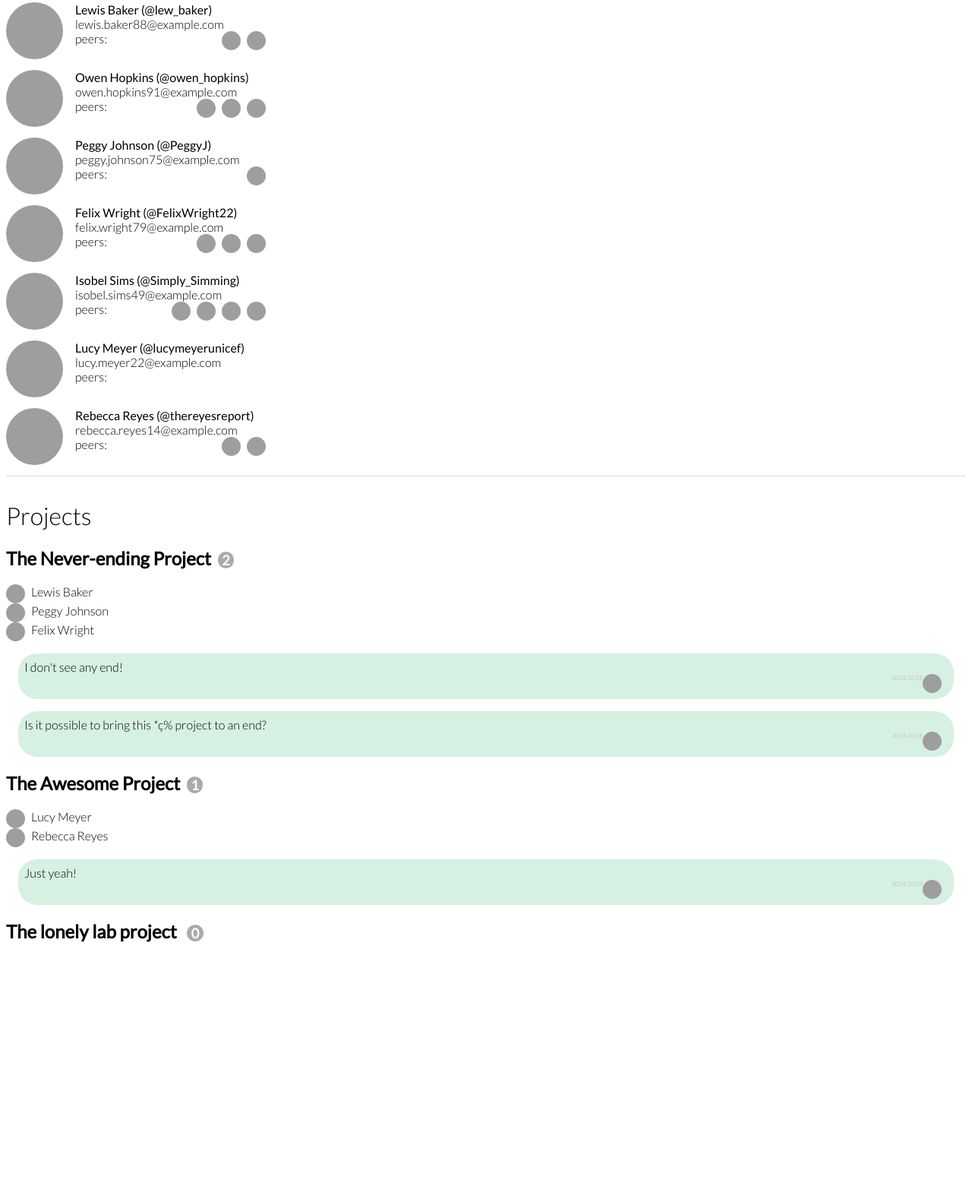
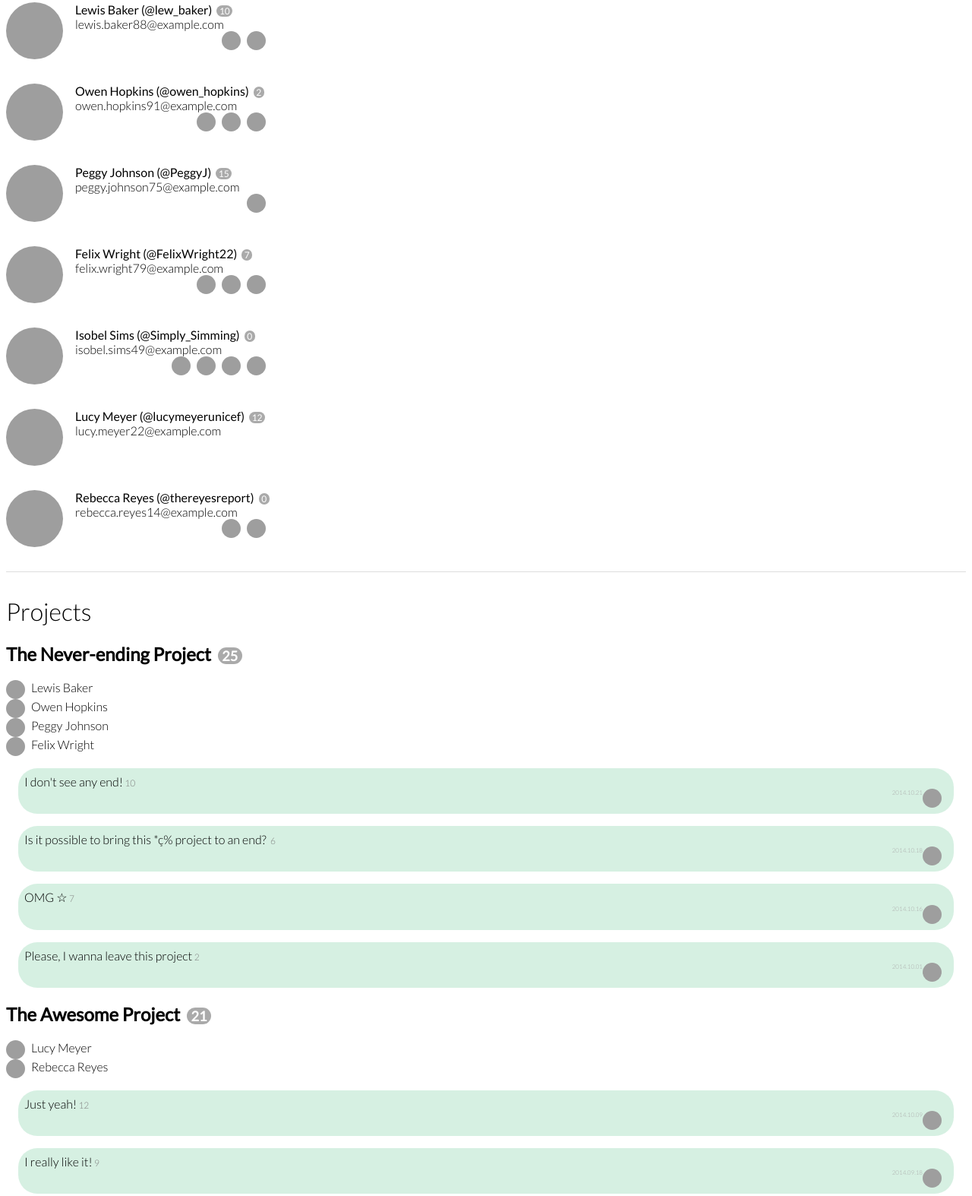
Before and after one commit to schmidsi/xml-xsd-xslt-playground, a website: page index.html in a window 1280 px wide. Shown: the part 497-2071 px from the top of the page at 76% size. Before the commit the page ends 1756 px from the top, so only its background shows below. Drawn offline with Linux system fonts and the light colour scheme; some packages are replaced by stand-ins of ours; grey boxes are pictures that could not be loaded.

Commit message:
count contribution amounts per person

```diff
--- a/index.html
+++ b/index.html
@@ -84,6 +84,11 @@ a:hover {
   background-color: rgba(152,217,182,0.4);
   padding: 0.5em;
 }
+.contribution .amount {
+  font-size: 0.75em;
+  color: #808080;
+  margin-left: 0.2em;
+}
 .contribution .timestamp {
   float: right;
   font-size: 0.5em;
@@ -91,6 +96,10 @@ a:hover {
 }
 .contribution .minithumb {
   float: right;
+}
+footer {
+  text-align: center;
+  font-size: 0.8em;
 }
 
         </style>
@@ -102,63 +111,63 @@ a:hover {
 <div class="persons">
 <div id="p1" data-location="Zürich" class="person">
 <div style="background-image: url(http://api.randomuser.me/portraits/men/24.jpg)" class="portrait"></div>
-<div class="name">Lewis Baker (<a href="http://www.twitter.com/@lew_baker" target="_blank">@lew_baker</a>)
+<div class="name">Lewis Baker (<a href="http://www.twitter.com/@lew_baker" target="_blank">@lew_baker</a>)<span class="count">10</span>
 </div>
 <div class="email"><a href="mailto:lewis.baker88@example.com">lewis.baker88@example.com</a></div>
 <div class="peers">
-<span>peers:</span><a href="#p2" style="background-image: url(http://api.randomuser.me/portraits/men/32.jpg)" class="minithumb right"></a><a href="#p3" style="background-image: url(http://api.randomuser.me/portraits/women/56.jpg)" class="minithumb right"></a>
+<a href="#p2" style="background-image: url(http://api.randomuser.me/portraits/men/32.jpg)" class="minithumb right"></a><a href="#p3" style="background-image: url(http://api.randomuser.me/portraits/women/56.jpg)" class="minithumb right"></a><br clear="both">
 </div>
 </div>
 <div id="p2" data-location="Windisch" class="person">
 <div style="background-image: url(http://api.randomuser.me/portraits/men/32.jpg)" class="portrait"></div>
-<div class="name">Owen Hopkins (<a href="http://www.twitter.com/@owen_hopkins" target="_blank">@owen_hopkins</a>)
+<div class="name">Owen Hopkins (<a href="http://www.twitter.com/@owen_hopkins" target="_blank">@owen_hopkins</a>)<span class="count">2</span>
 </div>
 <div class="email"><a href="mailto:owen.hopkins91@example.com">owen.hopkins91@example.com</a></div>
 <div class="peers">
-<span>peers:</span><a href="#p1" style="background-image: url(http://api.randomuser.me/portraits/men/24.jpg)" class="minithumb right"></a><a href="#p3" style="background-image: url(http://api.randomuser.me/portraits/women/56.jpg)" class="minithumb right"></a><a href="#p4" style="background-image: url(http://api.randomuser.me/portraits/men/61.jpg)" class="minithumb right"></a>
+<a href="#p1" style="background-image: url(http://api.randomuser.me/portraits/men/24.jpg)" class="minithumb right"></a><a href="#p3" style="background-image: url(http://api.randomuser.me/portraits/women/56.jpg)" class="minithumb right"></a><a href="#p4" style="background-image: url(http://api.randomuser.me/portraits/men/61.jpg)" class="minithumb right"></a><br clear="both">
 </div>
 </div>
 <div id="p3" data-location="Winterthur" class="person">
 <div style="background-image: url(http://api.randomuser.me/portraits/women/56.jpg)" class="portrait"></div>
-<div class="name">Peggy Johnson (<a href="http://www.twitter.com/@PeggyJ" target="_blank">@PeggyJ</a>)
+<div class="name">Peggy Johnson (<a href="http://www.twitter.com/@PeggyJ" target="_blank">@PeggyJ</a>)<span class="count">15</span>
 </div>
 <div class="email"><a href="mailto:peggy.johnson75@example.com">peggy.johnson75@example.com</a></div>
 <div class="peers">
-<span>peers:</span><a href="#p5" style="background-image: url(http://api.randomuser.me/portraits/women/29.jpg)" class="minithumb right"></a>
+<a href="#p5" style="background-image: url(http://api.randomuser.me/portraits/women/29.jpg)" class="minithumb right"></a><br clear="both">
 </div>
 </div>
 <div id="p4" data-location="" class="person">
 <div style="background-image: url(http://api.randomuser.me/portraits/men/61.jpg)" class="portrait"></div>
-<div class="name">Felix Wright (<a href="http://www.twitter.com/@FelixWright22" target="_blank">@FelixWright22</a>)
+<div class="name">Felix Wright (<a href="http://www.twitter.com/@FelixWright22" target="_blank">@FelixWright22</a>)<span class="count">7</span>
 </div>
 <div class="email"><a href="mailto:felix.wright79@example.com">felix.wright79@example.com</a></div>
 <div class="peers">
-<span>peers:</span><a href="#p2" style="background-image: url(http://api.randomuser.me/portraits/men/32.jpg)" class="minithumb right"></a><a href="#p3" style="background-image: url(http://api.randomuser.me/portraits/women/56.jpg)" class="minithumb right"></a><a href="#p6" style="background-image: url(http://api.randomuser.me/portraits/women/88.jpg)" class="minithumb right"></a>
+<a href="#p2" style="background-image: url(http://api.randomuser.me/portraits/men/32.jpg)" class="minithumb right"></a><a href="#p3" style="background-image: url(http://api.randomuser.me/portraits/women/56.jpg)" class="minithumb right"></a><a href="#p6" style="background-image: url(http://api.randomuser.me/portraits/women/88.jpg)" class="minithumb right"></a><br clear="both">
 </div>
 </div>
 <div id="p5" data-location="Baden" class="person">
 <div style="background-image: url(http://api.randomuser.me/portraits/women/29.jpg)" class="portrait"></div>
-<div class="name">Isobel Sims (<a href="http://www.twitter.com/@Simply_Simming" target="_blank">@Simply_Simming</a>)
+<div class="name">Isobel Sims (<a href="http://www.twitter.com/@Simply_Simming" target="_blank">@Simply_Simming</a>)<span class="count">0</span>
 </div>
 <div class="email"><a href="mailto:isobel.sims49@example.com">isobel.sims49@example.com</a></div>
 <div class="peers">
-<span>peers:</span><a href="#p1" style="background-image: url(http://api.randomuser.me/portraits/men/24.jpg)" class="minithumb right"></a><a href="#p2" style="background-image: url(http://api.randomuser.me/portraits/men/32.jpg)" class="minithumb right"></a><a href="#p6" style="background-image: url(http://api.randomuser.me/portraits/women/88.jpg)" class="minithumb right"></a><a href="#p7" style="background-image: url(http://api.randomuser.me/portraits/women/43.jpg)" class="minithumb right"></a>
+<a href="#p1" style="background-image: url(http://api.randomuser.me/portraits/men/24.jpg)" class="minithumb right"></a><a href="#p2" style="background-image: url(http://api.randomuser.me/portraits/men/32.jpg)" class="minithumb right"></a><a href="#p6" style="background-image: url(http://api.randomuser.me/portraits/women/88.jpg)" class="minithumb right"></a><a href="#p7" style="background-image: url(http://api.randomuser.me/portraits/women/43.jpg)" class="minithumb right"></a><br clear="both">
 </div>
 </div>
 <div id="p6" data-location="Adliswil" class="person">
 <div style="background-image: url(http://api.randomuser.me/portraits/women/88.jpg)" class="portrait"></div>
-<div class="name">Lucy Meyer (<a href="http://www.twitter.com/@lucymeyerunicef" target="_blank">@lucymeyerunicef</a>)
+<div class="name">Lucy Meyer (<a href="http://www.twitter.com/@lucymeyerunicef" target="_blank">@lucymeyerunicef</a>)<span class="count">12</span>
 </div>
 <div class="email"><a href="mailto:lucy.meyer22@example.com">lucy.meyer22@example.com</a></div>
-<div class="peers"><span>peers:</span></div>
+<div class="peers"><br clear="both"></div>
 </div>
 <div id="p7" data-location="Dübendorf" class="person">
 <div style="background-image: url(http://api.randomuser.me/portraits/women/43.jpg)" class="portrait"></div>
-<div class="name">Rebecca Reyes (<a href="http://www.twitter.com/@thereyesreport" target="_blank">@thereyesreport</a>)
+<div class="name">Rebecca Reyes (<a href="http://www.twitter.com/@thereyesreport" target="_blank">@thereyesreport</a>)<span class="count">0</span>
 </div>
 <div class="email"><a href="mailto:rebecca.reyes14@example.com">rebecca.reyes14@example.com</a></div>
 <div class="peers">
-<span>peers:</span><a href="#p3" style="background-image: url(http://api.randomuser.me/portraits/women/56.jpg)" class="minithumb right"></a><a href="#p4" style="background-image: url(http://api.randomuser.me/portraits/men/61.jpg)" class="minithumb right"></a>
+<a href="#p3" style="background-image: url(http://api.randomuser.me/portraits/women/56.jpg)" class="minithumb right"></a><a href="#p4" style="background-image: url(http://api.randomuser.me/portraits/men/61.jpg)" class="minithumb right"></a><br clear="both">
 </div>
 </div>
 </div>
@@ -167,11 +176,13 @@ a:hover {
 <div class="projects">
 <div class="project">
 <h2>
-<i class="fontawesome-spinner"></i>The Never-ending Project<div class="count">2</div>
+<i class="fontawesome-spinner"></i>The Never-ending Project<div class="count">25</div>
 </h2>
 <div class="members">
 <div class="member">
 <a href="#p1" style="background-image: url(http://api.randomuser.me/portraits/men/24.jpg)" class="minithumb"></a>Lewis Baker</div>
+<div class="member">
+<a href="#p2" style="background-image: url(http://api.randomuser.me/portraits/men/32.jpg)" class="minithumb"></a>Owen Hopkins</div>
 <div class="member">
 <a href="#p3" style="background-image: url(http://api.randomuser.me/portraits/women/56.jpg)" class="minithumb"></a>Peggy Johnson</div>
 <div class="member">
@@ -179,20 +190,34 @@ a:hover {
 </div>
 <div class="contributions">
 <div class="contribution">
-<div class="text">I don't see any end!</div>
+<div class="text">I don't see any end!<span class="amount">10</span>
+</div>
 <a href="#p1" style="background-image: url(http://api.randomuser.me/portraits/men/24.jpg)" class="minithumb"></a><div class="timestamp">2014.10.21</div>
 <br clear="both">
 </div>
 <div class="contribution">
-<div class="text">Is it possible to bring this *ç% project to an end? </div>
+<div class="text">Is it possible to bring this *ç% project to an end? <span class="amount">6</span>
+</div>
 <a href="#p3" style="background-image: url(http://api.randomuser.me/portraits/women/56.jpg)" class="minithumb"></a><div class="timestamp">2014.10.18</div>
+<br clear="both">
+</div>
+<div class="contribution">
+<div class="text">OMG ☆<span class="amount">7</span>
+</div>
+<a href="#p4" style="background-image: url(http://api.randomuser.me/portraits/men/61.jpg)" class="minithumb"></a><div class="timestamp">2014.10.16</div>
+<br clear="both">
+</div>
+<div class="contribution">
+<div class="text">Please, I wanna leave this project<span class="amount">2</span>
+</div>
+<a href="#p2" style="background-image: url(http://api.randomuser.me/portraits/men/32.jpg)" class="minithumb"></a><div class="timestamp">2014.10.01</div>
 <br clear="both">
 </div>
 </div>
 </div>
 <div class="project">
 <h2>
-<i class="fontawesome-star"></i>The Awesome Project<div class="count">1</div>
+<i class="fontawesome-star"></i>The Awesome Project<div class="count">21</div>
 </h2>
 <div class="members">
 <div class="member">
@@ -200,11 +225,20 @@ a:hover {
 <div class="member">
 <a href="#p7" style="background-image: url(http://api.randomuser.me/portraits/women/43.jpg)" class="minithumb"></a>Rebecca Reyes</div>
 </div>
-<div class="contributions"><div class="contribution">
-<div class="text">Just yeah!</div>
+<div class="contributions">
+<div class="contribution">
+<div class="text">Just yeah!<span class="amount">12</span>
+</div>
 <a href="#p6" style="background-image: url(http://api.randomuser.me/portraits/women/88.jpg)" class="minithumb"></a><div class="timestamp">2014.10.09</div>
 <br clear="both">
-</div></div>
+</div>
+<div class="contribution">
+<div class="text">I really like it!<span class="amount">9</span>
+</div>
+<a href="#p3" style="background-image: url(http://api.randomuser.me/portraits/women/56.jpg)" class="minithumb"></a><div class="timestamp">2014.09.18</div>
+<br clear="both">
+</div>
+</div>
 </div>
 <div class="project">
 <h2>
@@ -214,5 +248,6 @@ a:hover {
 <div class="contributions"></div>
 </div>
 </div>
+<footer><p>View the source on github: <a href="https://github.com/schmidsi/xml-xsd-xslt-playground">github.com/schmidsi/xml-xsd-xslt-playground</a></p></footer>
 </body>
 </html>
--- a/package.json
+++ b/package.json
@@ -21,6 +21,7 @@
     "gulp-jade": "^0.8.0",
     "gulp-rename": "^1.2.0",
     "libxmljs": "^0.12.0",
+    "markdown": "^0.5.0",
     "node_xslt": "^0.1.9",
     "stylus": "^0.49.2"
   }
--- a/src/workspace.xsd.jade
+++ b/src/workspace.xsd.jade
@@ -59,3 +59,4 @@ xs:schema(
                                                                 xs:element(name="text"        type="xs:string")
                                                                 xs:element(name="timestamp"   type="xs:dateTime")
                                                                 xs:element(name="contributor" type="xs:IDREF")
+                                                                xs:element(name="amount"      type="xs:integer")
```
Also changed, not shown: src/transform2html.xsl.jade (+20 -3 lines), src/workspace.xml.jade (+19 -0 lines), build/workspace.xml, 2 other files. Lines whose indentation alone changed are shown as unchanged.
